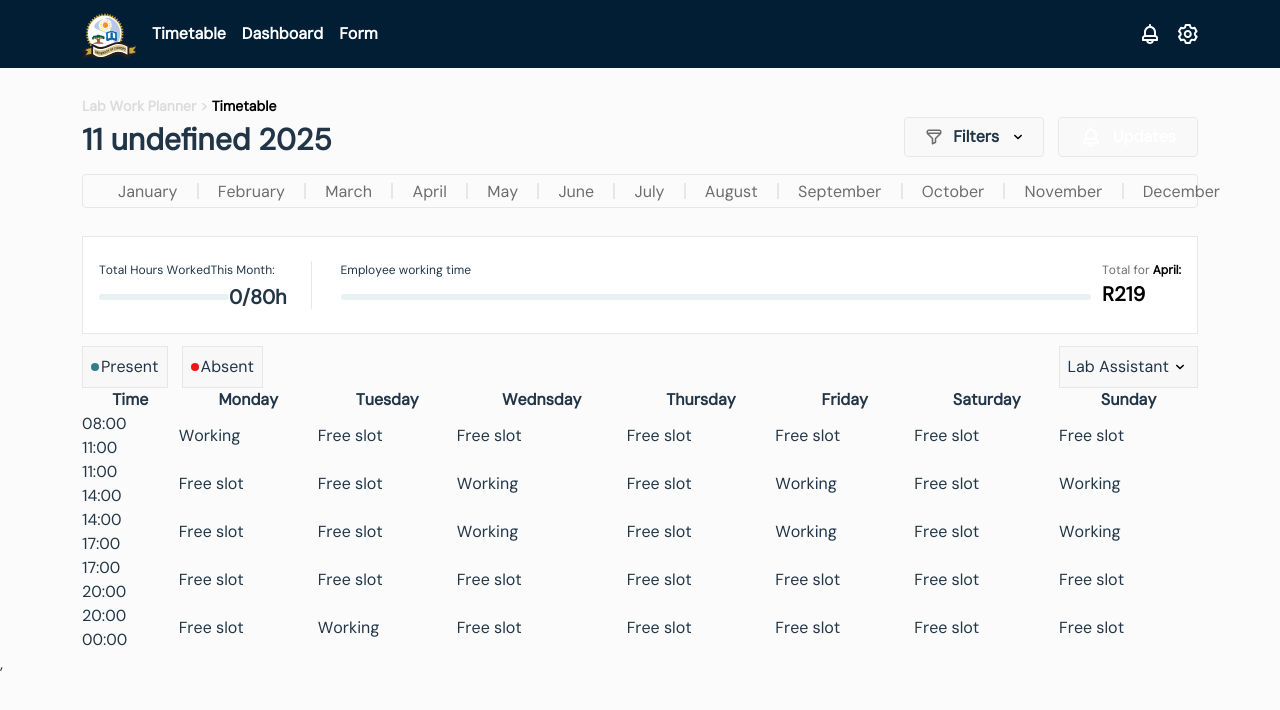
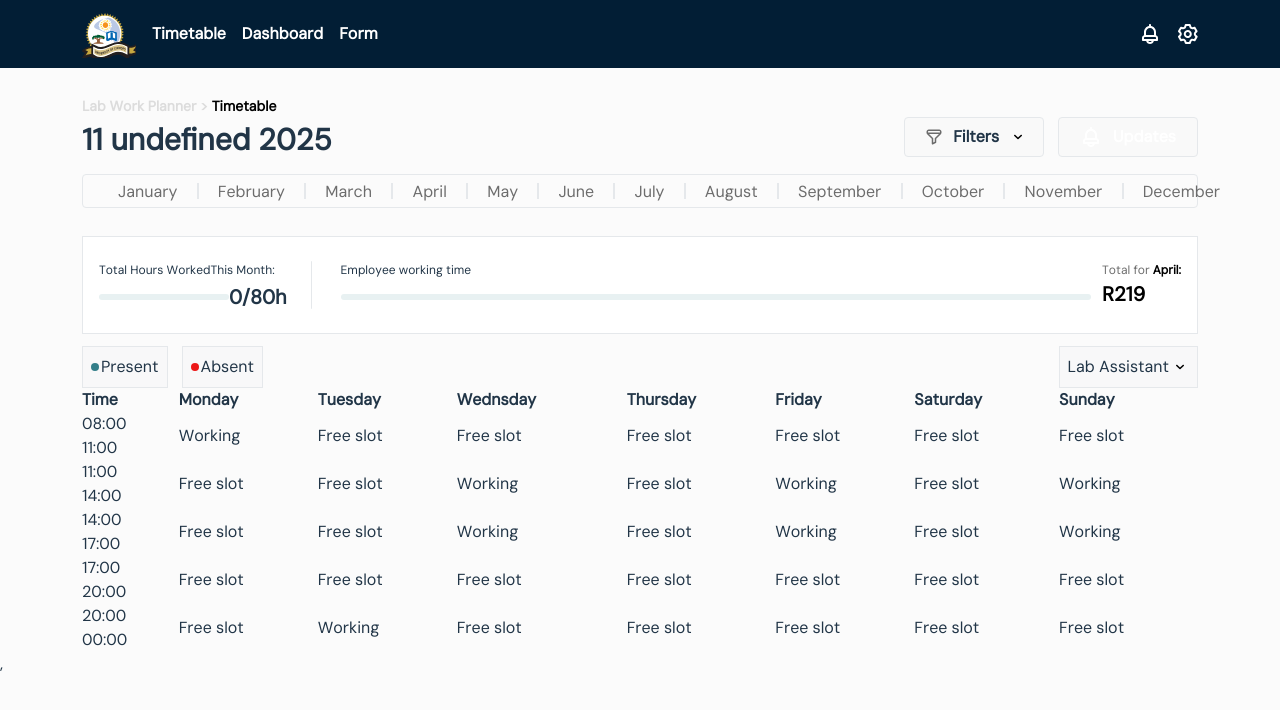
Before and after one commit to mothibimalebana/lab-work-planner, a React (Vite) app: page /Timetable in a window 1280 px wide. Shown: the top 710 px of the page. Built offline with nearby package versions, Linux system fonts and the light colour scheme.

Commit message:
style: aligned heading text to the left

```diff
--- a/src/App.css
+++ b/src/App.css
@@ -13,3 +13,7 @@
 .read-the-docs {
   color: #888;
 }
+
+th {
+  text-align: left;
+}
--- a/src/components/Primitive.tsx
+++ b/src/components/Primitive.tsx
@@ -55,14 +55,14 @@ const Primitive = (  ) => {
             <table className="w-full">
                 <tbody>
                     <tr>
-                        <th>Time</th>
-                        <th>Monday</th>
-                        <th>Tuesday</th>
-                        <th>Wednsday</th>
-                        <th>Thursday</th>
-                        <th>Friday</th>
-                        <th>Saturday</th>
-                        <th>Sunday</th>
+                        <th className="text-left">Time</th>
+                        <th className="text-left">Monday</th>
+                        <th className="text-left">Tuesday</th>
+                        <th className="text-left">Wednsday</th>
+                        <th className="text-left">Thursday</th>
+                        <th className="text-left">Friday</th>
+                        <th className="text-left">Saturday</th>
+                        <th className="text-left">Sunday</th>
                     </tr>
                     <tr>
                         <td>08:00 <br />11:00</td>
```
